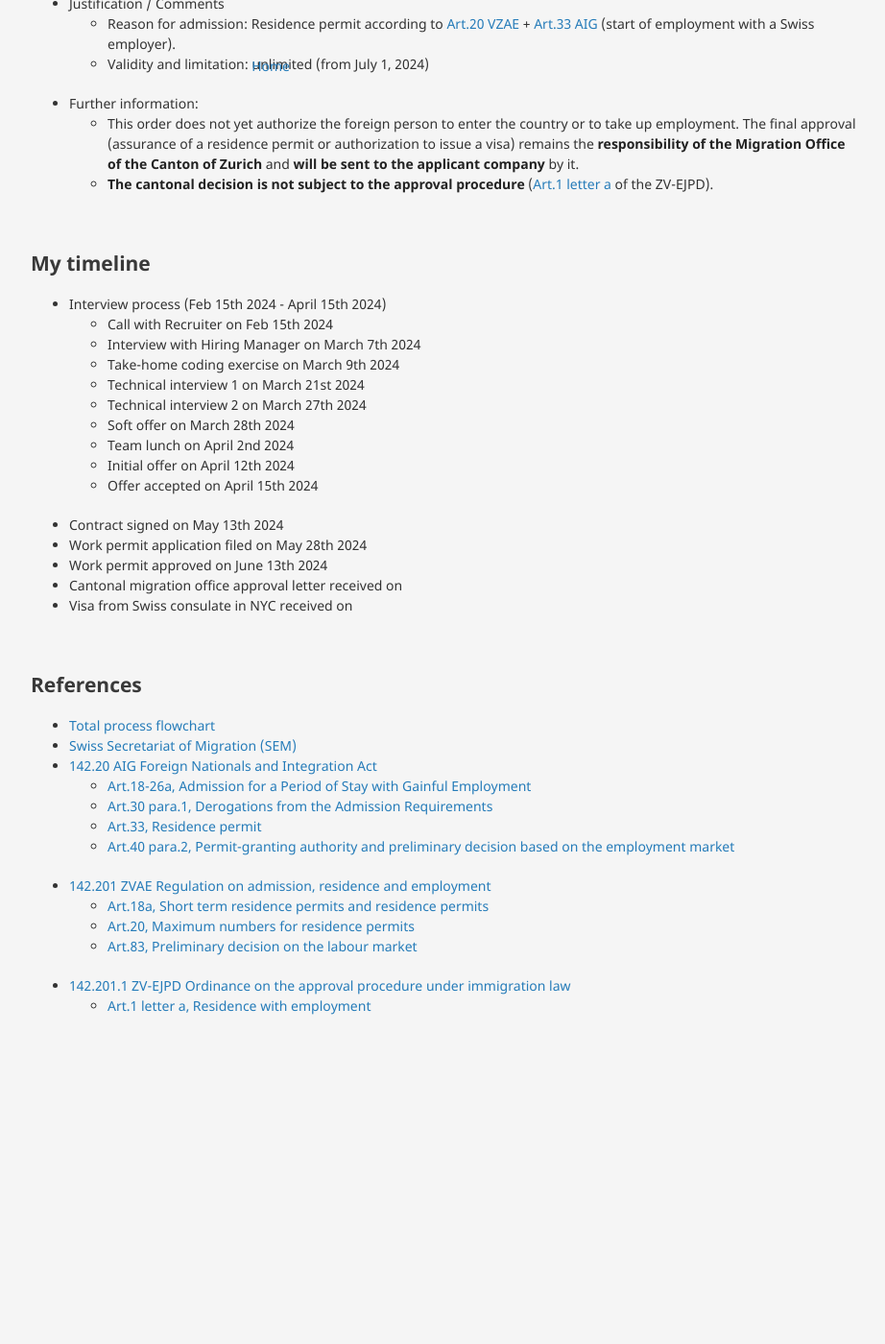
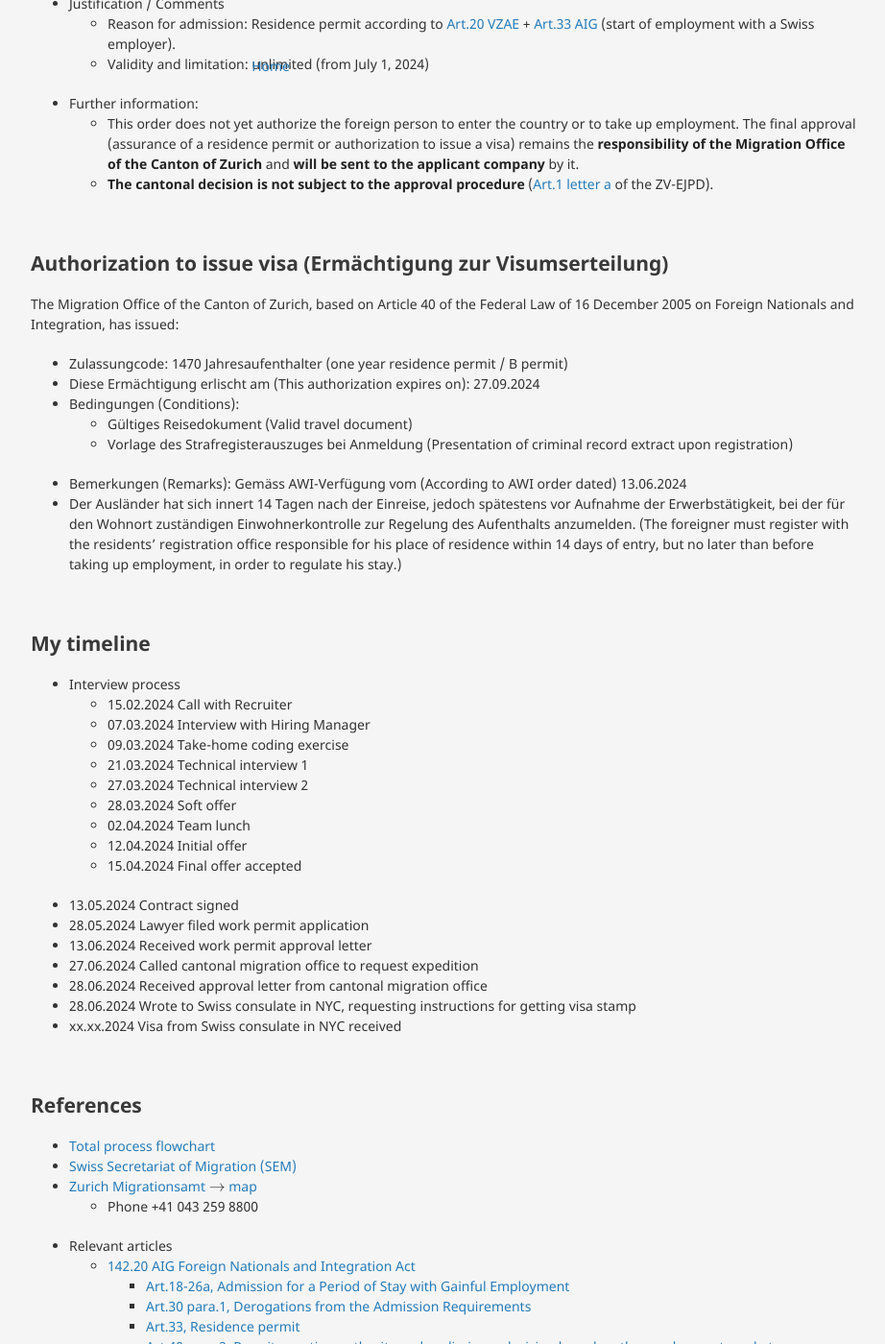
Before and after one commit to neeravkarani/personal, a Jekyll site: the page built from _posts/visa/2024-06-20-switzerland-work-visa.md, in a window 1280 px wide and 1400 px high, scrolled down 1204 px. Shown: the whole window at 96% size, without its empty margins (178-1100 px from the left). Built offline with Jekyll 4.4.1, drawn with Linux system fonts in a browser that asks for light colours; before the commit the page ends 2410 px from its top, so only the background shows below that.

Commit message:
swiss work visa updates

```diff
--- a/_posts/visa/2024-06-20-switzerland-work-visa.md
+++ b/_posts/visa/2024-06-20-switzerland-work-visa.md
@@ -60,36 +60,54 @@ title: "Switzerland work visa"
 
 <br>
 
+## Authorization to issue visa (Ermächtigung zur Visumserteilung)
+
+The Migration Office of the Canton of Zurich, based on Article 40 of the Federal Law of 16 December 2005 on Foreign Nationals and Integration, has issued:
+  - Zulassungcode: 1470 Jahresaufenthalter (one year residence permit / B permit)
+  - Diese Ermächtigung erlischt am (This authorization expires on): 27.09.2024
+  - Bedingungen (Conditions):
+    - Gültiges Reisedokument (Valid travel document)
+    - Vorlage des Strafregisterauszuges bei Anmeldung (Presentation of criminal record extract upon registration)
+  - Bemerkungen (Remarks): Gemäss AWI-Verfügung vom (According to AWI order dated) 13.06.2024
+  - Der Ausländer hat sich innert 14 Tagen nach der Einreise, jedoch spätestens vor Aufnahme der Erwerbstätigkeit, bei der für den Wohnort zuständigen Einwohnerkontrolle zur Regelung des Aufenthalts anzumelden. (The foreigner must register with the residents' registration office responsible for his place of residence within 14 days of entry, but no later than before taking up employment, in order to regulate his stay.)
+
+<br>
+
 ## My timeline
- - Interview process (Feb 15th 2024 - April 15th 2024)
-    - Call with Recruiter on Feb 15th 2024
-    - Interview with Hiring Manager on March 7th 2024
-    - Take-home coding exercise on March 9th 2024
-    - Technical interview 1 on March 21st 2024
-    - Technical interview 2 on March 27th 2024
-    - Soft offer on March 28th 2024
-    - Team lunch on April 2nd 2024
-    - Initial offer on April 12th 2024
-    - Offer accepted on April 15th 2024
- - Contract signed on May 13th 2024
- - Work permit application filed on May 28th 2024
- - Work permit approved on June 13th 2024
- - Cantonal migration office approval letter received on
- - Visa from Swiss consulate in NYC received on
+ - Interview process
+    - 15.02.2024 Call with Recruiter
+    - 07.03.2024 Interview with Hiring Manager
+    - 09.03.2024 Take-home coding exercise
+    - 21.03.2024 Technical interview 1
+    - 27.03.2024 Technical interview 2
+    - 28.03.2024 Soft offer
+    - 02.04.2024 Team lunch
+    - 12.04.2024 Initial offer
+    - 15.04.2024 Final offer accepted
+ - 13.05.2024 Contract signed
+ - 28.05.2024 Lawyer filed work permit application
+ - 13.06.2024 Received work permit approval letter
+ - 27.06.2024 Called cantonal migration office to request expedition
+ - 28.06.2024 Received approval letter from cantonal migration office
+ - 28.06.2024 Wrote to Swiss consulate in NYC, requesting instructions for getting visa stamp
+ - xx.xx.2024 Visa from Swiss consulate in NYC received
 
 <br>
 
 ## References
  - [Total process flowchart](https://www.sem.admin.ch/sem/en/home/themen/arbeit/nicht-eu_efta-angehoerige/verfahrensablauf/_jcr_content/par/enhancedmulticolumn/items/0/column/image/image.imagespooler.jpg/1608625059552/1024.2000/verfahrensablauf-ueber4mte-e.png)
  - [Swiss Secretariat of Migration (SEM)](https://www.sem.admin.ch/sem/en/home/themen/arbeit/nicht-eu_efta-angehoerige/verfahrensablauf.html)
- - [142.20 AIG Foreign Nationals and Integration Act](https://www.fedlex.admin.ch/eli/cc/2007/758/en)
-    - [Art.18-26a, Admission for a Period of Stay with Gainful Employment](https://www.fedlex.admin.ch/eli/cc/2007/758/en#chap_5/sec_1)
-    - [Art.30 para.1, Derogations from the Admission Requirements](https://www.fedlex.admin.ch/eli/cc/2007/758/en#chap_5/sec_1)
-    - [Art.33, Residence permit](https://www.fedlex.admin.ch/eli/cc/2007/758/en#art_33)
-    - [Art.40 para.2, Permit-granting authority and preliminary decision based on the employment market](https://www.fedlex.admin.ch/eli/cc/2007/758/en#art_40)
- - [142.201 ZVAE Regulation on admission, residence and employment](https://www.fedlex.admin.ch/eli/cc/2007/759/de)
-    - [Art.18a, Short term residence permits and residence permits](https://www.fedlex.admin.ch/eli/cc/2007/759/de#art_18_a)
-    - [Art.20, Maximum numbers for residence permits](https://www.fedlex.admin.ch/eli/cc/2007/759/de#art_20)
-    - [Art.83, Preliminary decision on the labour market](https://www.fedlex.admin.ch/eli/cc/2007/759/de#art_83)
- - [142.201.1 ZV-EJPD Ordinance on the approval procedure under immigration law](https://www.fedlex.admin.ch/eli/cc/2015/518/de)
-    - [Art.1 letter a, Residence with employment](https://www.fedlex.admin.ch/eli/cc/2015/518/de#art_1)
+ - [Zurich Migrationsamt](https://www.zh.ch/de/sicherheitsdirektion/migrationsamt.html) $\rightarrow$ [map](https://maps.app.goo.gl/sHgzbaQMjmpf3kZS9)
+   - Phone +41 043 259 8800
+ - Relevant articles
+   - [142.20 AIG Foreign Nationals and Integration Act](https://www.fedlex.admin.ch/eli/cc/2007/758/en)
+      - [Art.18-26a, Admission for a Period of Stay with Gainful Employment](https://www.fedlex.admin.ch/eli/cc/2007/758/en#chap_5/sec_1)
+      - [Art.30 para.1, Derogations from the Admission Requirements](https://www.fedlex.admin.ch/eli/cc/2007/758/en#chap_5/sec_1)
+      - [Art.33, Residence permit](https://www.fedlex.admin.ch/eli/cc/2007/758/en#art_33)
+      - [Art.40 para.2, Permit-granting authority and preliminary decision based on the employment market](https://www.fedlex.admin.ch/eli/cc/2007/758/en#art_40)
+   - [142.201 ZVAE Regulation on admission, residence and employment](https://www.fedlex.admin.ch/eli/cc/2007/759/de)
+      - [Art.18a, Short term residence permits and residence permits](https://www.fedlex.admin.ch/eli/cc/2007/759/de#art_18_a)
+      - [Art.20, Maximum numbers for residence permits](https://www.fedlex.admin.ch/eli/cc/2007/759/de#art_20)
+      - [Art.83, Preliminary decision on the labour market](https://www.fedlex.admin.ch/eli/cc/2007/759/de#art_83)
+   - [142.201.1 ZV-EJPD Ordinance on the approval procedure under immigration law](https://www.fedlex.admin.ch/eli/cc/2015/518/de)
+      - [Art.1 letter a, Residence with employment](https://www.fedlex.admin.ch/eli/cc/2015/518/de#art_1)
```
Also changed, not shown: _posts/food/2024-06-21-vegan-boston.md (+9 -9 lines).
